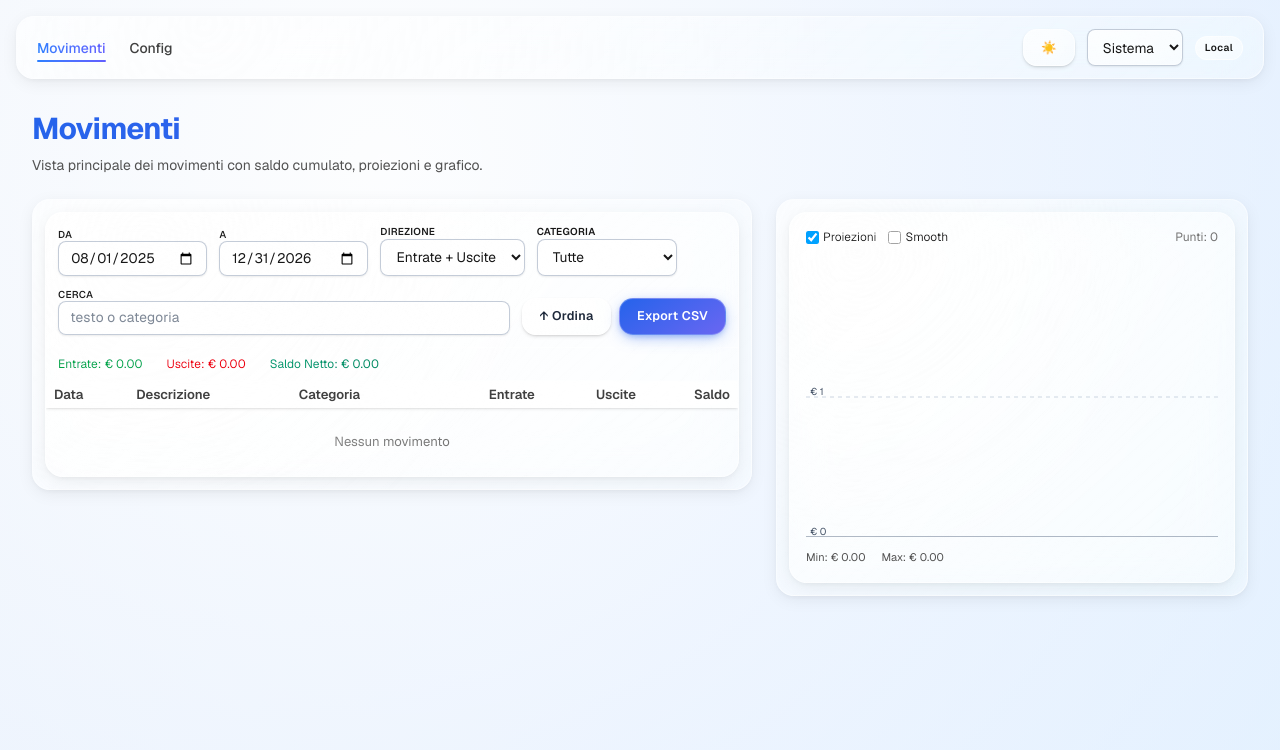
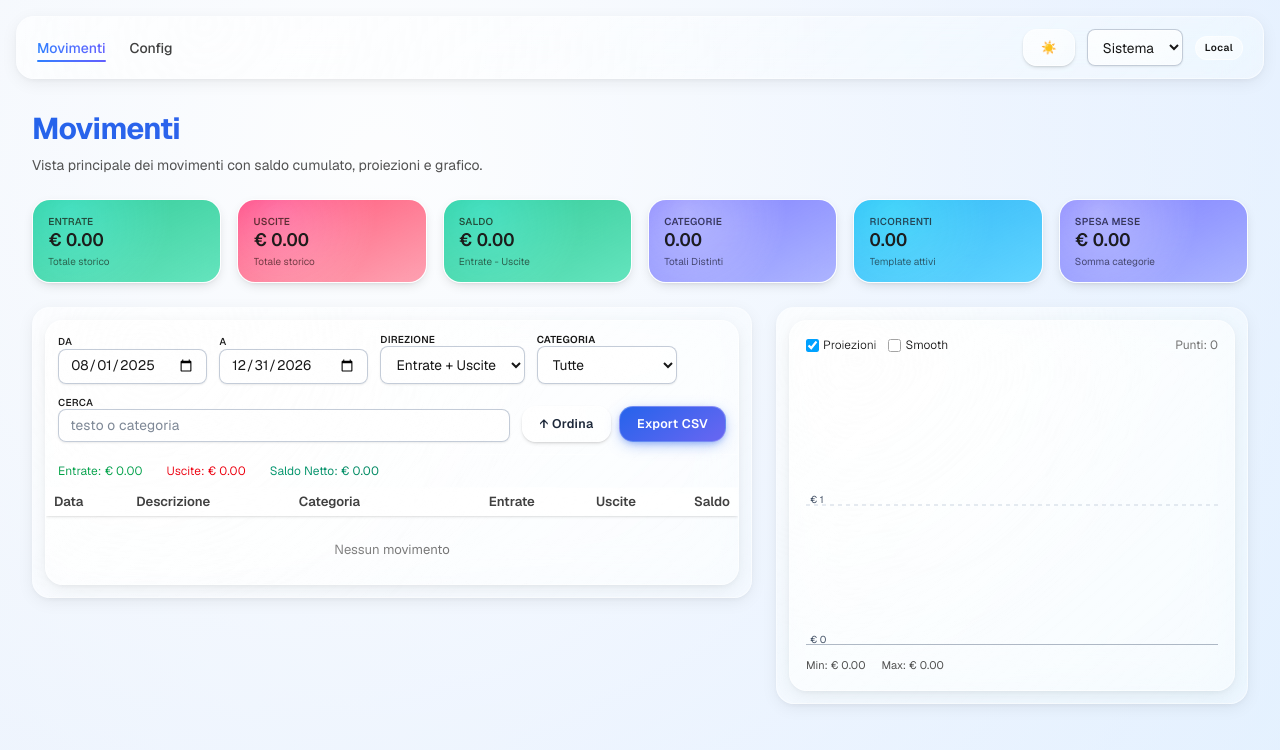
Before and after one commit to marcoburrometo/expense-tracker, a Next.js app: page / in a window 1280 px wide. Shown: the top 750 px of the page. Built offline with nearby package versions, Linux system fonts and the light colour scheme.

Commit message:
feat: Add DashboardStats component and integrate with HomeMovements; update ExpenseForm and ExpenseList for category management; introduce StatCard for displaying statistics; centralize default categories with merge function

```diff
--- a/src/app/globals.css
+++ b/src/app/globals.css
@@ -255,3 +255,41 @@ input.glass-input:-webkit-autofill { -webkit-box-shadow: 0 0 0 30px rgba(255,255
 }
 
 /* Sheen animation removed per design request */
+
+/* Stat card */
+.glass-stat {
+  position: relative;
+  padding: 0.85rem 0.95rem;
+  border-radius: var(--radius-lg);
+  background: linear-gradient(140deg, rgba(255,255,255,0.55), rgba(255,255,255,0.35));
+  border: 1px solid rgba(255,255,255,0.5);
+  backdrop-filter: blur(20px) saturate(170%);
+  -webkit-backdrop-filter: blur(20px) saturate(170%);
+  box-shadow: 0 4px 12px -3px rgba(0,0,0,0.15), 0 2px 4px -2px rgba(0,0,0,0.08);
+  overflow: hidden;
+}
+@media (prefers-color-scheme: dark) {
+  .glass-stat {
+    background: linear-gradient(140deg, rgba(51,65,85,0.55), rgba(30,41,59,0.35));
+    border: 1px solid rgba(255,255,255,0.06);
+    box-shadow: 0 6px 16px -4px rgba(0,0,0,0.55), 0 2px 4px -2px rgba(0,0,0,0.45);
+  }
+}
+.glass-stat::after {
+  content: "";
+  position: absolute;
+  inset: 0;
+  background: radial-gradient(circle at 20% 15%, rgba(255,255,255,0.4), transparent 60%);
+  mix-blend-mode: overlay;
+  pointer-events: none;
+  opacity: .9;
+}
+.glass-stat:hover {
+  transform: translateY(-2px);
+  transition: transform .35s ease, box-shadow .35s ease;
+  box-shadow: 0 8px 18px -6px rgba(0,0,0,0.25), 0 3px 6px -3px rgba(0,0,0,0.15);
+}
+.glass-stat:active { transform: translateY(0); }
+
+/* Utility clamp */
+.line-clamp-1 { display: -webkit-box; -webkit-line-clamp: 1; line-clamp: 1; -webkit-box-orient: vertical; overflow: hidden; }
--- a/src/app/page.tsx
+++ b/src/app/page.tsx
@@ -1,3 +1,4 @@
+import { DashboardStats } from '../components/DashboardStats';
 import { MovementTable } from '@/components/MovementTable';
 import { LedgerChart } from '@/components/LedgerChart';
 
@@ -8,6 +9,7 @@ export default function HomeMovements() {
   <h1 className="text-2xl md:text-3xl font-bold tracking-tight heading-gradient">Movimenti</h1>
         <p className="text-sm text-neutral-600 dark:text-neutral-400">Vista principale dei movimenti con saldo cumulato, proiezioni e grafico.</p>
       </header>
+      <DashboardStats />
       <div className="grid gap-6 lg:grid-cols-5">
         <div className="lg:col-span-3 space-y-6">
           <div className="glass-panel p-2 md:p-3">
--- a/src/components/BudgetForm.tsx
+++ b/src/components/BudgetForm.tsx
@@ -1,10 +1,12 @@
 "use client";
-import React, { useState } from 'react';
+import React, { useMemo, useState } from 'react';
 import { useTracker } from '@/state/TrackerContext';
+import { mergeCategories } from '@/domain/categories';
 
 export const BudgetForm: React.FC = () => {
-  const { addBudget } = useTracker();
+  const { addBudget, expenses } = useTracker();
   const [category, setCategory] = useState('Generale');
+  const categories = useMemo(()=> mergeCategories(expenses.map(e=>e.category)), [expenses]);
   const [limit, setLimit] = useState('');
 
   function onSubmit(e: React.FormEvent) {
@@ -20,7 +22,9 @@ export const BudgetForm: React.FC = () => {
       <h2 className="font-semibold text-lg tracking-tight">Nuovo Budget</h2>
       <div className="grid grid-cols-2 gap-3 text-sm">
         <div className="col-span-1">
-          <input placeholder="Categoria" value={category} onChange={e=>setCategory(e.target.value)} className="w-full glass-input" />
+          <select value={category} onChange={e=>setCategory(e.target.value)} className="w-full glass-input">
+            {categories.map(c=> <option key={c} value={c}>{c}</option>)}
+          </select>
         </div>
         <div className="col-span-1">
           <input type="number" step="0.01" placeholder="Limite Mensile" value={limit} onChange={e=>setLimit(e.target.value)} className="w-full glass-input" required />
--- a/src/components/BudgetSummary.tsx
+++ b/src/components/BudgetSummary.tsx
@@ -1,10 +1,12 @@
 "use client";
-import React, { useState } from 'react';
+import React, { useMemo, useState } from 'react';
 import { useMonthlyTotals, useTracker } from '@/state/TrackerContext';
+import { mergeCategories } from '@/domain/categories';
 import { Budget } from '@/domain/types';
 
 export const BudgetSummary: React.FC = () => {
-  const { budgets, deleteBudget, updateBudget } = useTracker();
+  const { budgets, deleteBudget, updateBudget, expenses } = useTracker();
+  const categories = useMemo(()=> mergeCategories(expenses.map(e=>e.category)), [expenses]);
   const [editingId, setEditingId] = useState<string|null>(null);
   const [confirmDeleteId, setConfirmDeleteId] = useState<string|null>(null);
   const [form, setForm] = useState<{category:string; limit:string}>({category:'', limit:''});
@@ -57,7 +59,9 @@ export const BudgetSummary: React.FC = () => {
               )}
               {editingId===b.id && (
                 <form onSubmit={e=>{e.preventDefault(); submit(b.id);}} className="flex flex-col gap-2 text-xs">
-                  <input className="glass-input" value={form.category} onChange={e=>setForm(f=>({...f, category: e.target.value}))} />
+                  <select className="glass-input" value={form.category} onChange={e=>setForm(f=>({...f, category: e.target.value}))}>
+                    {categories.map(c=> <option key={c} value={c}>{c}</option>)}
+                  </select>
                   <input className="glass-input" type="number" step="0.01" value={form.limit} onChange={e=>setForm(f=>({...f, limit: e.target.value}))} />
                   <div className="flex gap-2 justify-end">
                     <button type="button" onClick={()=>setEditingId(null)} className="glass-button">Annulla</button>
--- /dev/null
+++ b/src/components/DashboardStats.d.ts
@@ -0,0 +1 @@
+export * from './DashboardStats';
--- /dev/null
+++ b/src/components/DashboardStats.tsx
@@ -0,0 +1,24 @@
+"use client";
+import React from 'react';
+import { useTracker, useMonthlyTotals } from '@/state/TrackerContext';
+import { StatCard } from './StatCard';
+
+export const DashboardStats: React.FC = () => {
+  const { expenses } = useTracker();
+  const monthly = useMonthlyTotals();
+  const monthTotalOut = Object.values(monthly).reduce((a,b)=> a+b, 0);
+  const totalIn = expenses.filter(e=>e.direction==='in').reduce((s,e)=> s+e.amount,0);
+  const totalOut = expenses.filter(e=>e.direction==='out').reduce((s,e)=> s+e.amount,0);
+  const net = totalIn - totalOut;
+  const recurringCount = expenses.filter(e=> e.type==='recurring-template').length;
+  return (
+    <div className="grid gap-3 sm:gap-4 grid-cols-2 md:grid-cols-3 lg:grid-cols-6">
+      <StatCard label="Entrate" value={`€ ${totalIn.toFixed(2)}`} accent="green" hint="Totale storico" />
+      <StatCard label="Uscite" value={`€ ${totalOut.toFixed(2)}`} accent="red" hint="Totale storico" />
+      <StatCard label="Saldo" value={`€ ${net.toFixed(2)}`} accent={net>=0? 'green':'red'} hint="Entrate - Uscite" />
+      <StatCard label="Categorie" value={new Set(expenses.map(e=>e.category)).size} accent="indigo" hint="Totali Distinti" />
+      <StatCard label="Ricorrenti" value={recurringCount} accent="blue" hint="Template attivi" />
+      <StatCard label="Spesa Mese" value={`€ ${monthTotalOut.toFixed(2)}`} accent="indigo" hint="Somma categorie" />
+    </div>
+  );
+};
--- a/src/components/ExpenseForm.tsx
+++ b/src/components/ExpenseForm.tsx
@@ -1,14 +1,16 @@
 "use client";
 import React, { useState, useEffect, useMemo } from 'react';
 import { useTracker } from '@/state/TrackerContext';
+import { mergeCategories } from '@/domain/categories';
 
 export const ExpenseForm: React.FC = () => {
-  const { addOneOff, addRecurringTemplate } = useTracker();
+  const { addOneOff, addRecurringTemplate, expenses } = useTracker();
   const [mode, setMode] = useState<'oneoff' | 'recurring'>('oneoff');
   const [description, setDescription] = useState('');
   const [amount, setAmount] = useState('');
   const [date, setDate] = useState(() => new Date().toISOString().slice(0, 10));
   const [category, setCategory] = useState('Generale');
+  const categories = useMemo(()=> mergeCategories(expenses.map(e=>e.category)), [expenses]);
   const [frequency, setFrequency] = useState<'weekly' | 'monthly' | 'yearly'>('monthly');
   const [direction, setDirection] = useState<'in'|'out'>('out');
   const [touched, setTouched] = useState<Record<string, boolean>>({});
@@ -86,7 +88,12 @@ export const ExpenseForm: React.FC = () => {
           {touched.date && errors.date && <p className="text-[10px] text-red-600 mt-0.5">{errors.date}</p>}
         </div>
         <div>
-          <input placeholder="Categoria" value={category} onChange={e=>setCategory(e.target.value)} className="w-full glass-input" />
+          <select value={category} onChange={e=>setCategory(e.target.value)} className="w-full glass-input">
+            {!categories.includes(category) && <option value={category}>{category}</option>}
+            {categories.map(c=> (
+              <option key={c} value={c}>{c}</option>
+            ))}
+          </select>
         </div>
         <div>
           <select value={direction} onChange={e=>setDirection(e.target.value as 'in'|'out')} className="w-full glass-input">
--- /dev/null
+++ b/src/components/StatCard.tsx
@@ -0,0 +1,34 @@
+"use client";
+import React from 'react';
+
+interface StatCardProps {
+  label: string;
+  value: string | number;
+  accent?: 'green' | 'red' | 'blue' | 'indigo' | 'neutral';
+  hint?: string;
+  icon?: React.ReactNode;
+}
+
+const accentMap: Record<NonNullable<StatCardProps['accent']>, string> = {
+  green: 'from-emerald-500/80 to-emerald-400/60 text-emerald-800 dark:text-emerald-200',
+  red: 'from-rose-500/80 to-rose-400/60 text-rose-800 dark:text-rose-200',
+  blue: 'from-sky-500/80 to-sky-400/60 text-sky-800 dark:text-sky-200',
+  indigo: 'from-indigo-500/80 to-indigo-400/60 text-indigo-800 dark:text-indigo-200',
+  neutral: 'from-slate-400/70 to-slate-300/50 text-slate-800 dark:text-slate-100'
+};
+
+export const StatCard: React.FC<StatCardProps> = ({ label, value, accent='neutral', hint, icon }) => {
+  return (
+    <div className="glass-stat relative overflow-hidden">
+      <div className={`absolute inset-0 -z-[1] bg-gradient-to-br ${accentMap[accent]}`} aria-hidden="true" />
+      <div className="flex items-start justify-between gap-2">
+        <div className="flex flex-col">
+          <span className="text-[10px] font-semibold uppercase tracking-wide opacity-80">{label}</span>
+          <span className="text-lg font-semibold leading-tight tabular-nums">{typeof value === 'number' ? value.toLocaleString(undefined,{minimumFractionDigits:2, maximumFractionDigits:2}) : value}</span>
+          {hint && <span className="text-[10px] mt-0.5 opacity-70 line-clamp-1">{hint}</span>}
+        </div>
+        {icon && <div className="text-base opacity-80">{icon}</div>}
+      </div>
+    </div>
+  );
+};
--- /dev/null
+++ b/src/domain/categories.ts
@@ -0,0 +1,20 @@
+// Centralized default categories for expenses/budgets.
+// Keep list stable; append new values at the end to avoid churn in select ordering.
+export const DEFAULT_CATEGORIES: string[] = [
+  'Generale',
+  'Affitto',
+  'Spesa',
+  'Trasporti',
+  'Bollette',
+  'Intrattenimento',
+  'Salute',
+  'Abbonamenti',
+  'Viaggi',
+  'Altro',
+];
+
+export function mergeCategories(existing: string[]): string[] {
+  const set = new Set(DEFAULT_CATEGORIES);
+  for (const c of existing) set.add(c);
+  return Array.from(set);
+}
```
Also changed, not shown: src/components/ExpenseList.tsx (+6 -2 lines), 1 other file (tests, documents, lock files or other folders).
